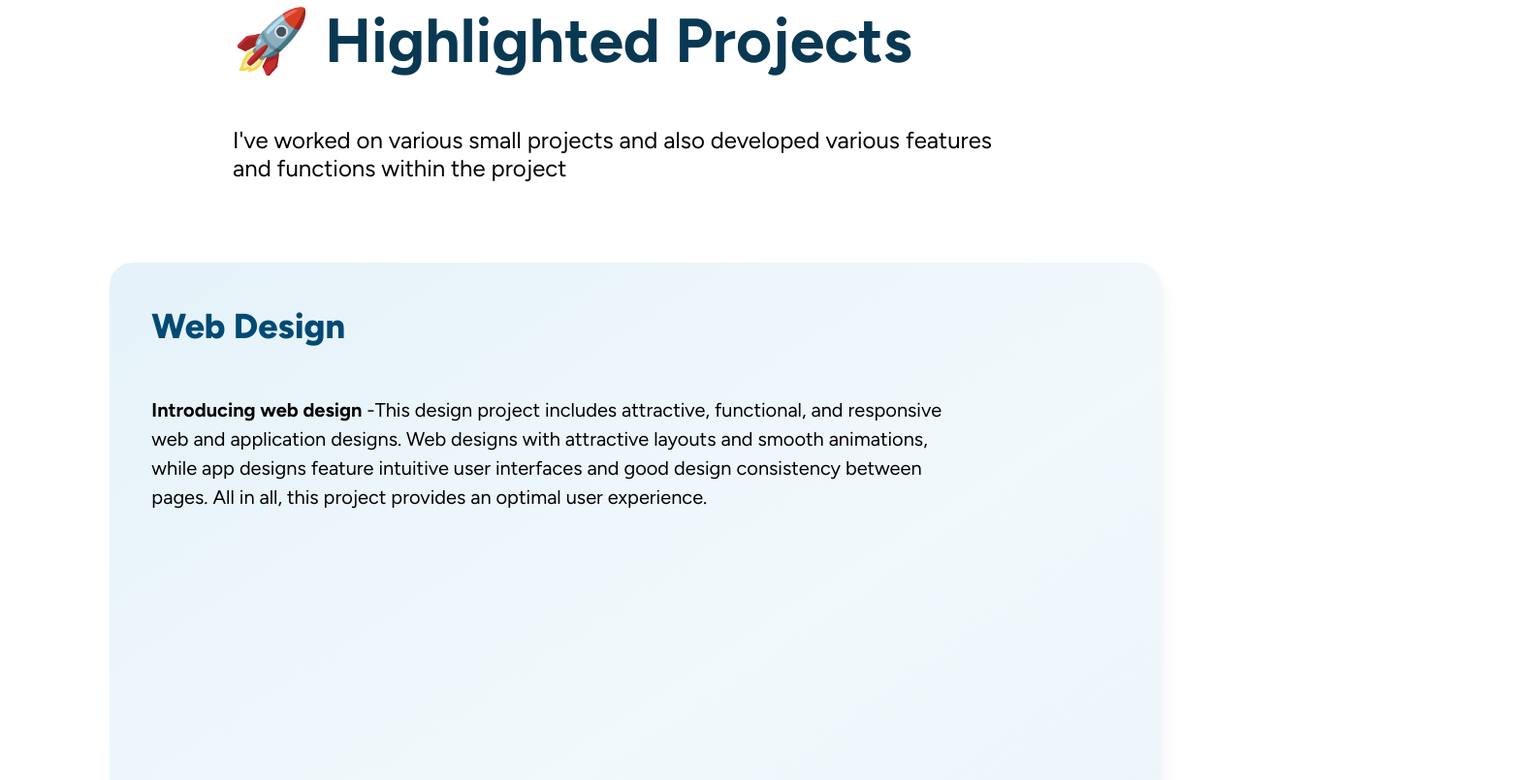
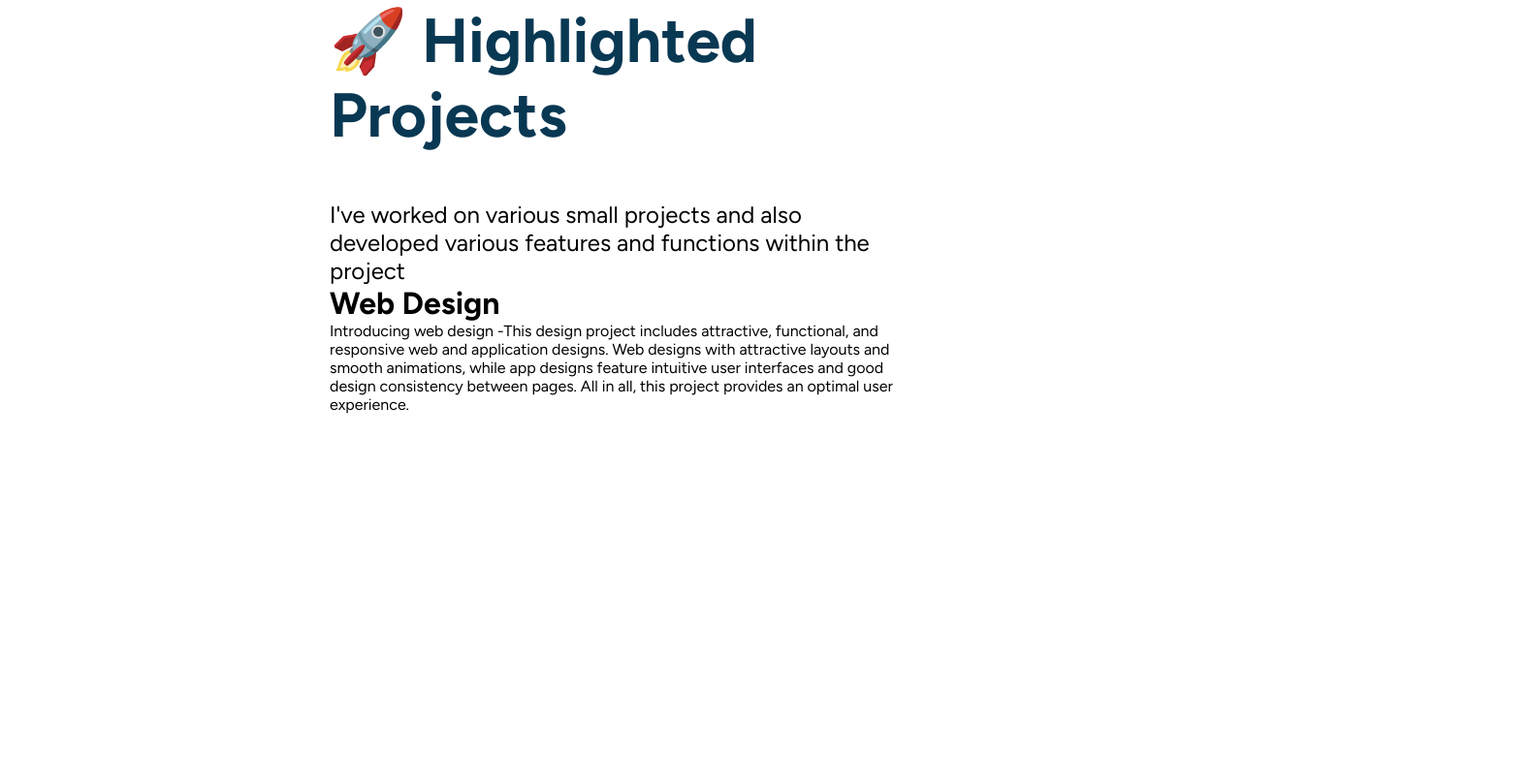
Before and after one commit to Bayaniadamsasaki/website-personal, a website: page src/Landing Page/index.html in a window 1280 px wide. Shown: the part 1031-1836 px from the top of the page at 97% size, 1580 px wide, since content can reach past the window. After the commit the page ends 1558 px from the top, so only its background shows below. Drawn offline with Linux system fonts and the light colour scheme.

Commit message:
Menambahkan Assets

```diff
--- a/src/style/style.css
+++ b/src/style/style.css
@@ -26,7 +26,7 @@
 }
 
 .container-hero {
-    padding: 211px 340px 100px 340px;
+    padding: 211px 340px 100px;
 }
 
 .user-hero {
@@ -135,76 +135,3 @@
     }
 }
 /* Responsive Handphone End */
-
-/* Resoponsive Laptop Start */
-@media (min-width: 1040px) and (max-width: 1920px) {
-    .container-hero {
-        padding: 211px 240px 100px 240px;
-        max-width: 100%;
-    }
-
-    .rectangle {
-        left: 89px;
-        top: 240px;
-    }
-
-    .hero-text .experience {
-        margin-left: 240px;
-        max-width: 100%;
-    }
-
-    .web-design {
-        margin: 0 65px 0 65px;
-        position: absolute;
-        width: 1084px;
-        height: 1813px;
-        left: calc(50% - 1184px/2);
-        top: 1302px;
-        background: linear-gradient(146.63deg, rgba(2, 132, 199, 0.1) 1.32%, rgba(236, 254, 255, 0) 66%), linear-gradient(325.76deg, rgba(2, 132, 199, 0.2) 3.68%, rgba(236, 254, 255, 0) 66.89%), #FFFFFF;
-box-shadow: 15px 24px 17px rgba(0, 0, 0, 0.01), 7px 11px 13px rgba(0, 0, 0, 0.02), 2px 3px 7px rgba(0, 0, 0, 0.02), 0px 0px 0px rgba(0, 0, 0, 0.02);
-        border-radius: 24px;
-    }
-
-    .container-text-web-design {
-        position: absolute;
-        left: 4%;
-        right: 9.5%;
-        top: 2.41%;
-        font-style: normal;
-    }
-
-    .text-heading {
-        bottom: 7.41%;
-        font-weight: 800;
-        font-size: 36px;
-        color: #004A75;
-    }
-
-    .description-web-design {
-        padding-top: 50px;
-        width: 850px;
-        height: 144px;
-        font-weight: 400;
-        font-size: 20px;
-        line-height: 150%;
-    }
-
-    .intro-web-design {
-        font-weight: 700;
-    }
-
-    .container-project {
-        display: flex;
-        flex-direction: row;
-        align-items: flex-start;
-        padding: 0px;
-        gap: 12px;
-        width: 1130px;
-        height: 494px;
-        flex: none;
-        order: 1;
-        align-self: stretch;
-        flex-grow: 0;
-    }
-}
-/* Responsive Laptop End */
```
Also changed, not shown: src/assets/Freelancer Web.png (added), src/assets/Group 9.png (added), src/assets/Login Page - Interior.png (added), src/assets/mockup porto.png (added).
